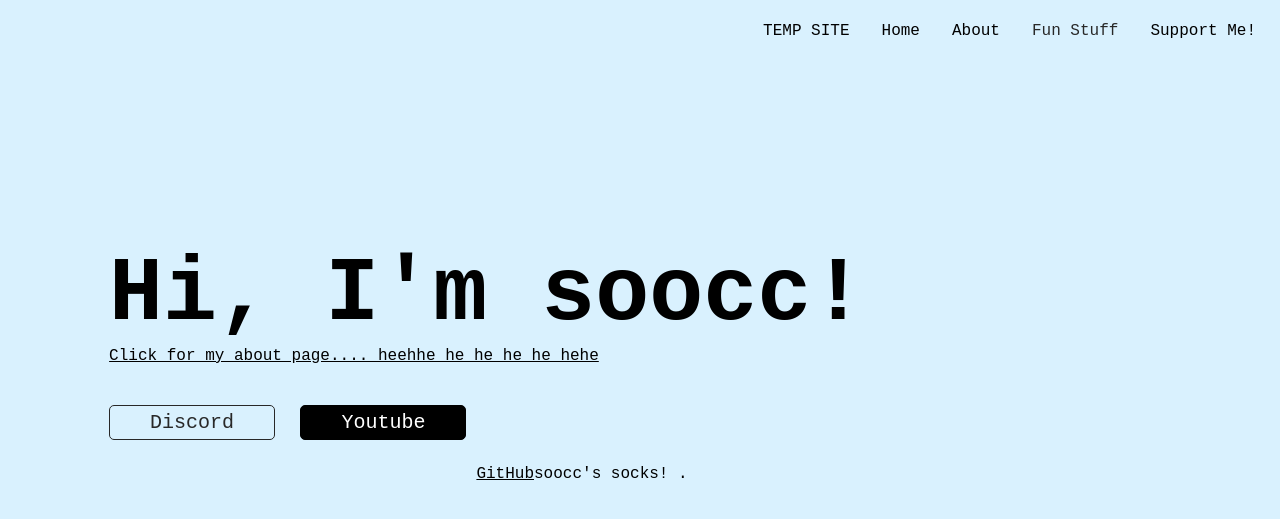
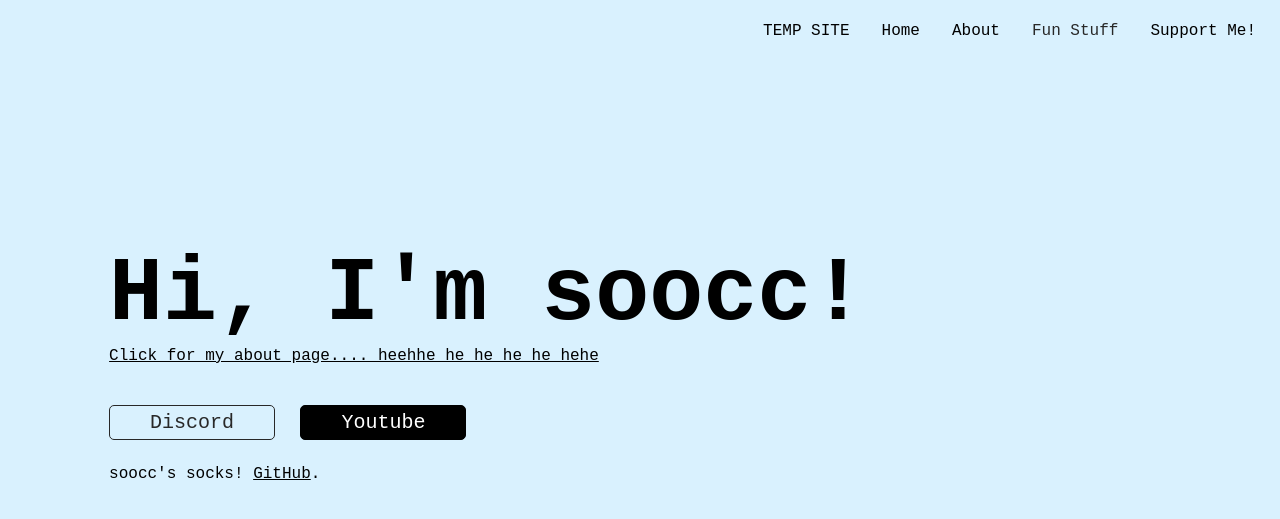
Before and after one commit to soocc/sooccsocks2, a Jekyll site: the page built from index.html, in a window 1280 px wide. Shown: the top 519 px of the page. Built offline with Jekyll 4.4.1, drawn with Linux system fonts in a browser that asks for light colours.

Commit message:
Update default.html

```diff
--- a/_layouts/default.html
+++ b/_layouts/default.html
@@ -7,6 +7,7 @@
     <style>
       .footer {
         margin-top: 100px;
+        margin-left: 8%;
       }
     </style>
   </head>
@@ -32,6 +33,6 @@
       {{ content }}
     </main>
 
-    <p class="footer margin5px">soocc's socks! <a class="margin5px"href="https://github.com/soocc/soocc.github.io">GitHub</a>.</p>
+    <p class="footer">soocc's socks! <a href="https://github.com/soocc/soocc.github.io">GitHub</a>.</p>
   </body>
 </html>
```
